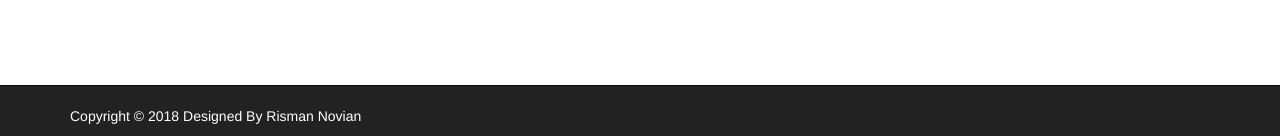
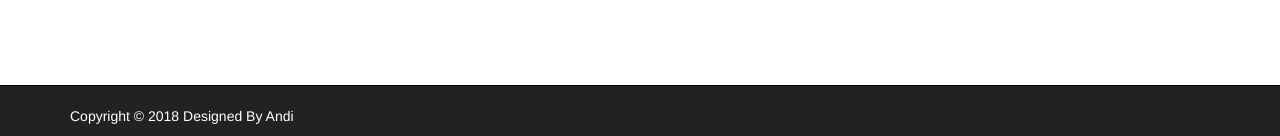
Before and after one commit to rismannovian/Aplikasi, a PHP site: page /foot.php in a window 1280 px wide. Shown: the part 664-800 px from the top of the page. Run offline with PHP 8.4, Linux system fonts and the light colour scheme; some libraries are stand-ins or nearby versions.

Commit message:
first commit

```diff
--- a/foot.php
+++ b/foot.php
@@ -12,7 +12,7 @@
 <div class="container">
 <br>
   <p style="color: #fff">
-  Copyright  &#169;  2018 Designed By Risman Novian
+  Copyright  &#169;  2018 Designed By Andi
   </p>
 
 </div>
```
